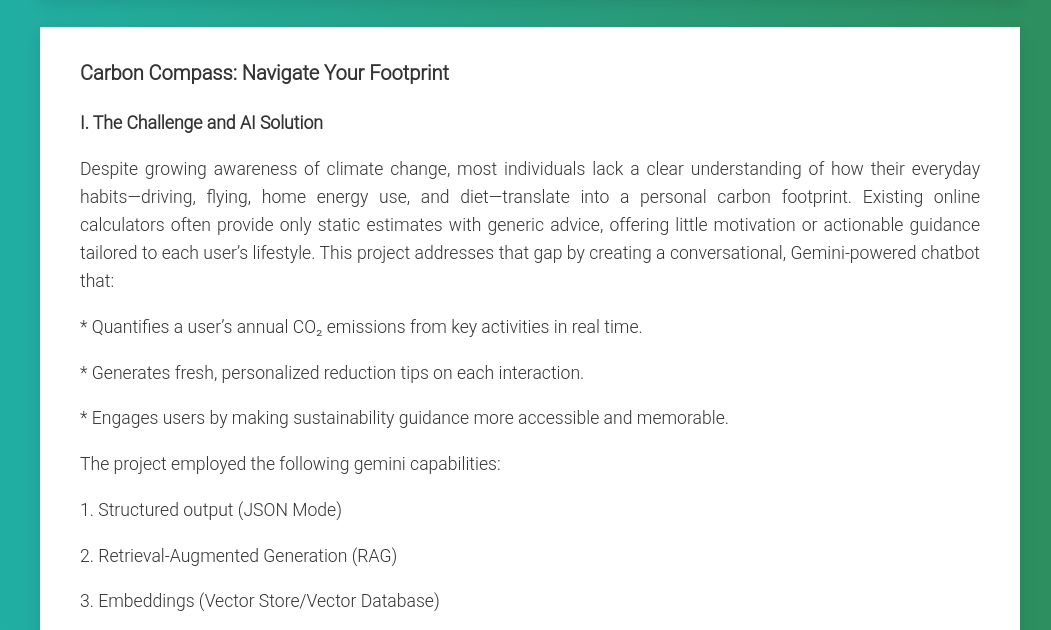
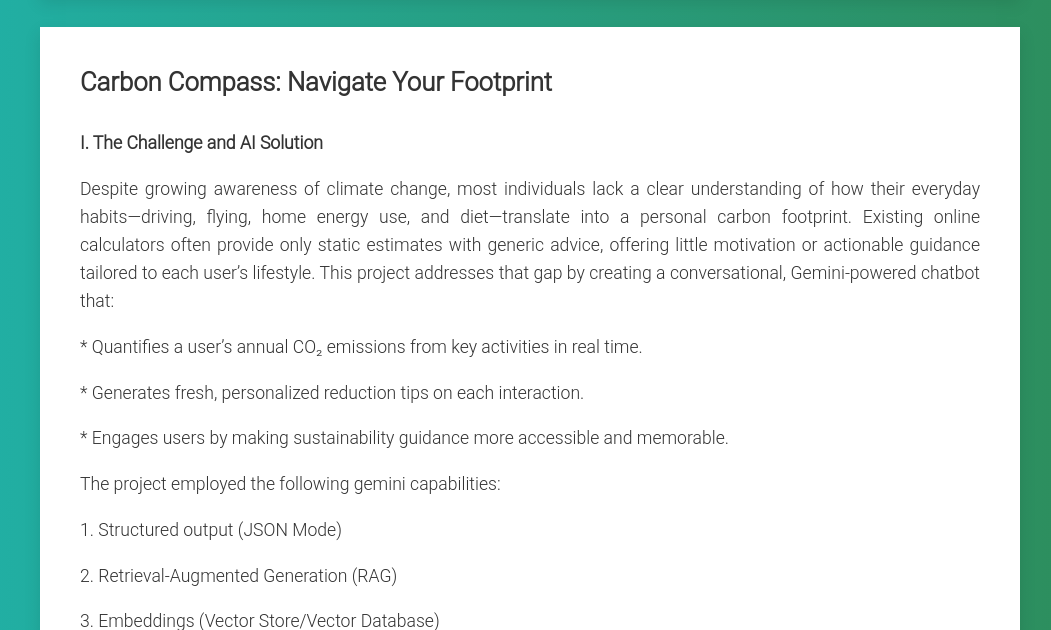
Before and after one commit to rxshorey/rxshorey-git, a plain HTML site: page blog.html in a window 1280 px wide. Shown: the part 141-771 px from the top of the page, without its empty margins (110-1161 px from the left). Drawn offline with Linux system fonts and the light colour scheme.

Commit message:
Update style.css

```diff
--- a/static/style.css
+++ b/static/style.css
@@ -145,7 +145,7 @@ a {
 
 .blog-title p {
     text-align: justify;
-    font-size: 1.25rem;
+    font-size: 1.6rem;
     line-height: 1.6;
     align-items: flex-start;
 }
```
